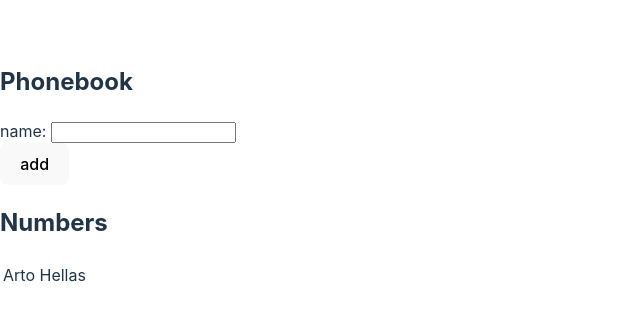
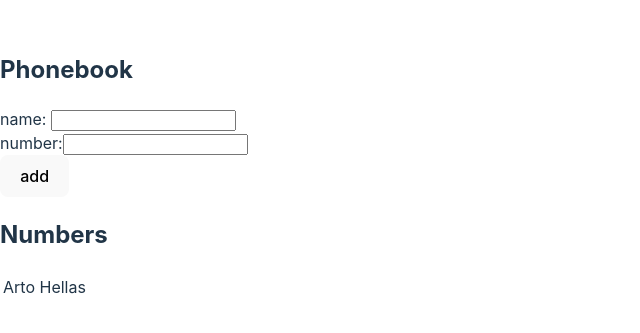
Before and after one commit to mattdimicelli/fso2025_part2, a React (Vite) app in the folder phonebook/: page / in a window 1280 px wide. Shown: the part 233-566 px from the top of the page, without its empty margins (0-640 px from the left). Built offline with nearby package versions, Linux system fonts and the light colour scheme.

Commit message:
finish 2.8

```diff
--- a/phonebook/src/App.jsx
+++ b/phonebook/src/App.jsx
@@ -5,19 +5,27 @@ const App = () => {
     { name: 'Arto Hellas' }
   ])
   const [newName, setNewName] = useState('')
+  const [newNumber  , setNewNumber] = useState('');
+
+
 
   const handleSubmit = (e) => {
     e.preventDefault();
     if (persons.find(person => person.name === newName)) {
       alert(`${newName} is already added to the phonebook`);
     } else {
-      setPersons(persons.concat({ name: newName }));
+      setPersons(persons.concat({ name: newName, number: newNumber }));
     }
     setNewName('');
+    setNewNumber('');
   }
 
-  const handleChange = (e) => {
+  const handleChangeName = (e) => {
     setNewName(e.target.value);
+  }
+
+  const handleChangeNumber = (e) => {
+    setNewNumber(e.target.value);
   }
 
   return (
@@ -25,8 +33,10 @@ const App = () => {
       <h2>Phonebook</h2>
       <form onSubmit={handleSubmit}>
         <div>
-          name: <input value={newName} onChange={handleChange} />
+          name: <input value={newName} onChange={handleChangeName} />
         </div>
+        <label htmlFor='number'>number:</label>
+        <input value={newNumber} onChange={handleChangeNumber} />
         <div>
           <button type="submit">add</button>
         </div>
@@ -38,6 +48,7 @@ const App = () => {
             return (
               <tr key={person.name}>
                 <td>{person.name}</td>
+                <td>{person.number}</td>
               </tr>
             )
           })}
```
